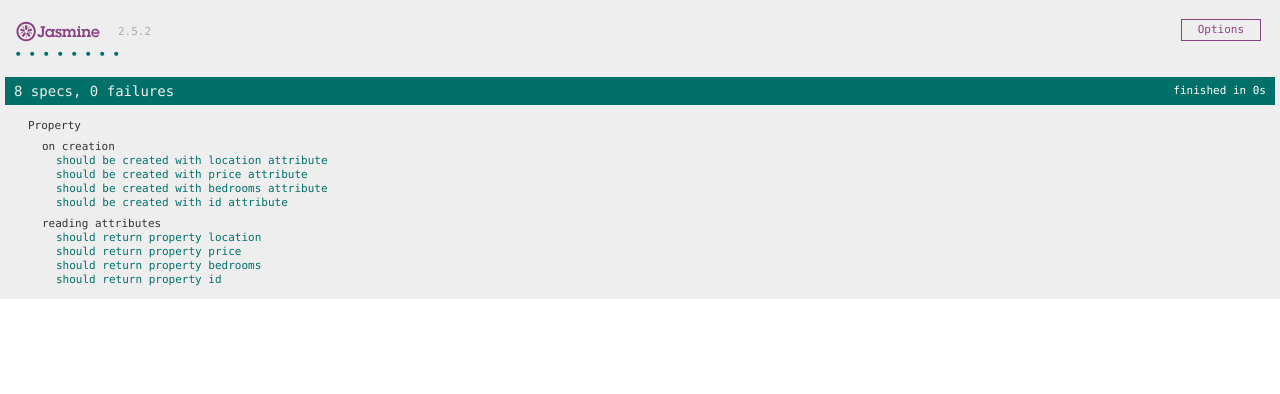
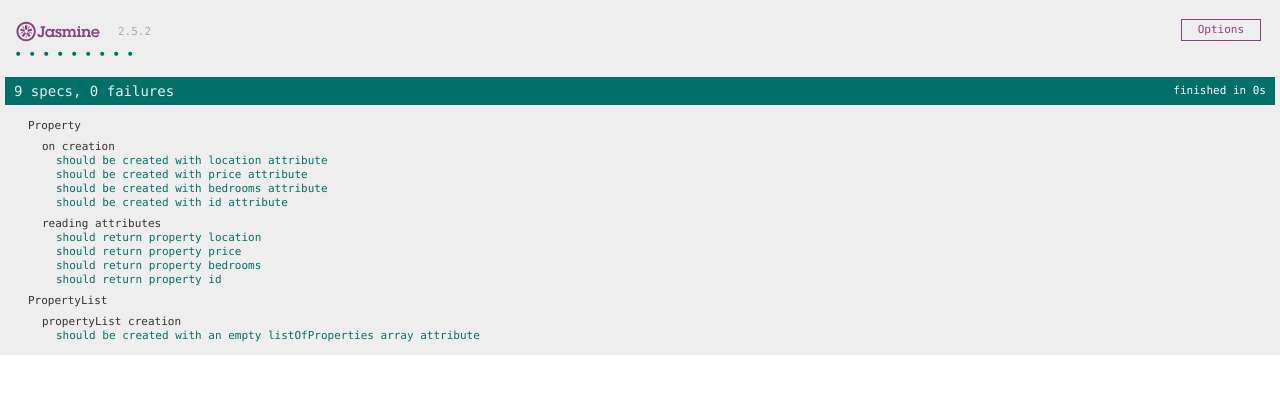
Before and after one commit to CrystalPea/Sonar, a plain HTML site: page SpecRunner.html in a window 1280 px wide. Drawn offline with Linux system fonts and the light colour scheme.

Commit message:
PropertyList is initialised with empty array

```diff
--- a/SpecRunner.html
+++ b/SpecRunner.html
@@ -13,10 +13,12 @@
 
   <!-- include source files here... -->
   <script src="src/PropertyModel.js"></script>
+  <script src="src/PropertyListModel.js"></script>
 
   <!-- include spec files here... -->
   <script src="spec/SpecHelper.js"></script>
   <script src="spec/PropertyModelSpec.js"></script>
+  <script src="spec/PropertyListModelSpec.js"></script>
 
 </head>
 
--- /dev/null
+++ b/spec/PropertyListModelSpec.js
@@ -0,0 +1,14 @@
+describe("PropertyList", function() {
+  var propertyList;
+  var property;
+
+  beforeEach(function() {
+    propertyList = new PropertyList();
+});
+
+  describe("propertyList creation", function() {
+    it("should be created with an empty listOfProperties array attribute", function() {
+      expect(propertyList._listOfProperties).toEqual([]);
+    });
+  });
+});
--- /dev/null
+++ b/src/PropertyListModel.js
@@ -0,0 +1,3 @@
+function PropertyList() {
+  this._listOfProperties = []
+};
```
